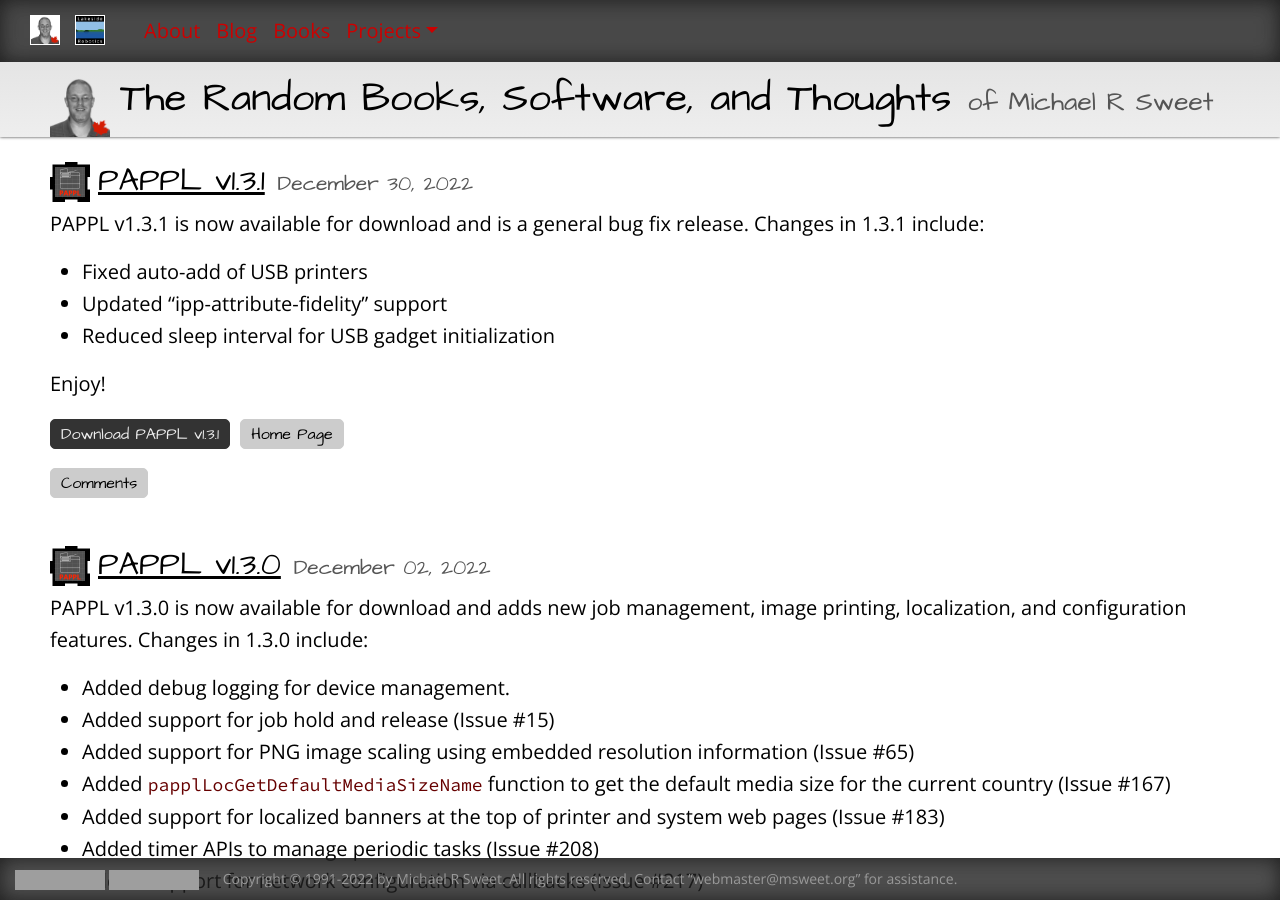
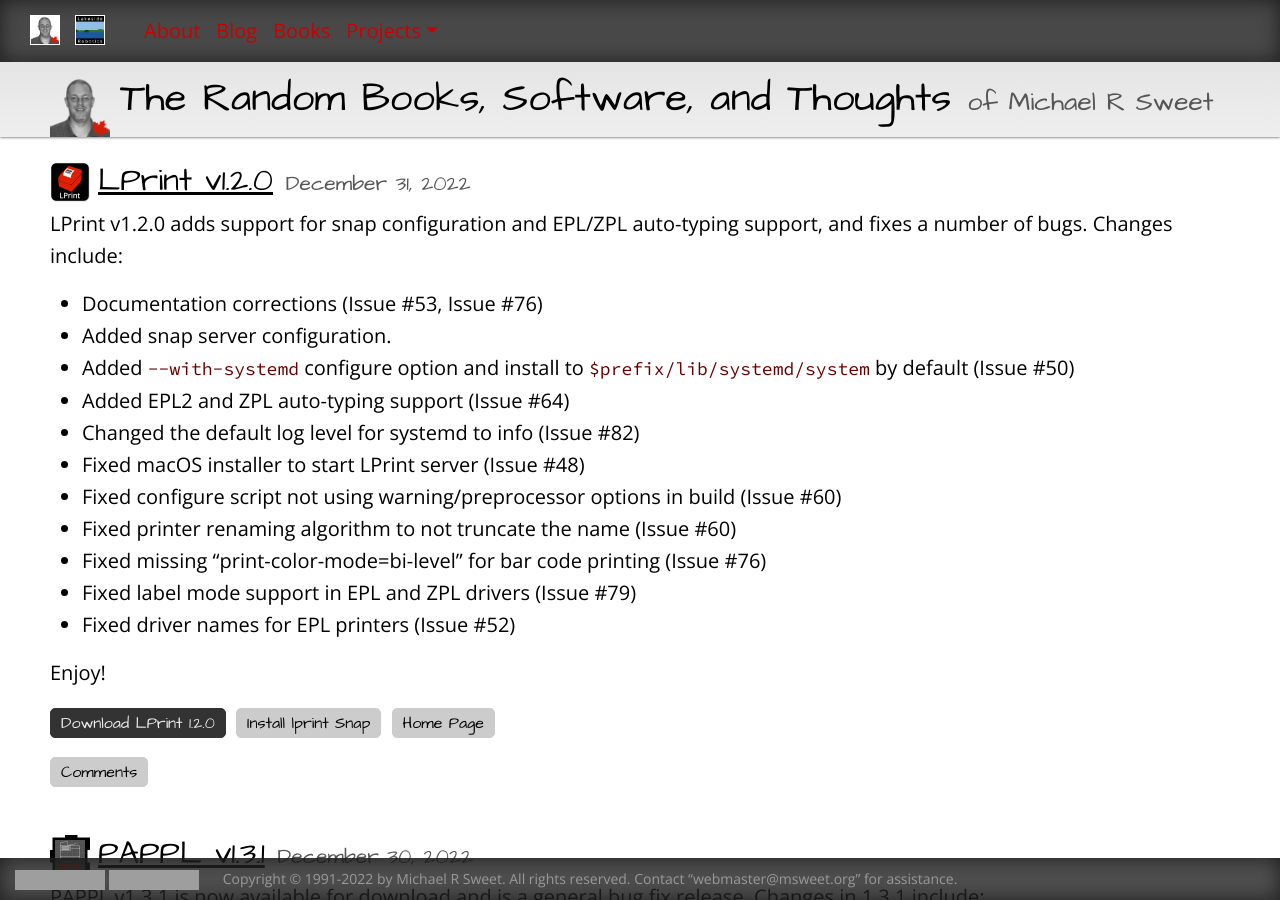
Before and after one commit to michaelrsweet/michaelrsweet.github.com, a Jekyll site: the page built from index.html, in a window 1280 px wide and 900 px high. Built offline with Jekyll 4.4.1, drawn with Linux system fonts in a browser that asks for light colours; some of the changed text lies outside the part shown; grey boxes are pictures that could not be loaded.

Commit message:
LPrint 1.2.0.

```diff
--- /dev/null
+++ b/_posts/2022-12-31-lprint-1.2.0.md
@@ -0,0 +1,32 @@
+---
+title: LPrint v1.2.0
+category: lprint
+layout: post
+permalink: /blog/:year-:month-:day-:title.html
+excerpt_separator: <!--more-->
+comments: true
+commentform: true
+---
+
+LPrint v1.2.0 adds support for snap configuration and EPL/ZPL auto-typing
+support, and fixes a number of bugs.  Changes include:
+
+- Documentation corrections (Issue #53, Issue #76)
+- Added snap server configuration.
+- Added `--with-systemd` configure option and install to
+ `$prefix/lib/systemd/system` by default (Issue #50)
+- Added EPL2 and ZPL auto-typing support (Issue #64)
+- Changed the default log level for systemd to info (Issue #82)
+- Fixed macOS installer to start LPrint server (Issue #48)
+- Fixed configure script not using warning/preprocessor options in build
+  (Issue #60)
+- Fixed printer renaming algorithm to not truncate the name (Issue #60)
+- Fixed missing "print-color-mode=bi-level" for bar code printing (Issue #76)
+- Fixed label mode support in EPL and ZPL drivers (Issue #79)
+- Fixed driver names for EPL printers (Issue #52)
+
+Enjoy!
+
+<a class="btn btn-primary" href="https://github.com/michaelrsweet/lprint/releases/tag/v1.2.0">Download LPrint 1.2.0</a>
+<a class="btn btn-default" href="https://snapcraft.io/lprint">Install lprint Snap</a>
+<a class="btn btn-default" href="/lprint/index.html">Home Page</a>
--- a/lprint/index.md
+++ b/lprint/index.md
@@ -2,7 +2,7 @@
 title: LPrint
 subtitle: A Label Printer Application
 author: Michael R Sweet
-copyright: Copyright © 2019-2021 by Michael R Sweet
+copyright: Copyright © 2019-2022 by Michael R Sweet
 project: lprint
 project_name: LPrint
 logo: lprint-160.png
--- a/lprint/lprint.md
+++ b/lprint/lprint.md
@@ -2,7 +2,7 @@
 title: LPrint Documentation
 subtitle: Documentation
 author: Michael R Sweet
-copyright: Copyright © 2019-2021 by Michael R Sweet
+copyright: Copyright © 2019-2022 by Michael R Sweet
 project: lprint
 project_name: LPrint
 logo: lprint-160.png
@@ -14,8 +14,8 @@
 LPrint Documentation
 ====================
 
-LPrint v1.1 - December 21, 2021
-Copyright 2019-2021 by Michael R Sweet
+LPrint v1.2 - December 22, 2022
+Copyright 2019-2022 by Michael R Sweet
 
 LPrint is licensed under the Apache License Version 2.0.  See the files
 "LICENSE" and "NOTICE" for more information.
@@ -69,10 +69,13 @@
 Installation
 ------------
 
-LPrint is published as a snap for Linux.  Run the following command to install
+LPrint is published as a snap for Linux.  Run the following commands to install
 it:
 
+    sudo snap install core         (if you haven't already done so)
     sudo snap install lprint
+    sudo snap connect lprint:raw-usb
+    sudo snap start lprint.lprint-server
 
 A package file is included with all source releases on Github for use on macOS
 10.14 and higher for both Intel and Apple Silicon.
@@ -255,7 +258,7 @@
 sub-commands:
 
     lprint add -d PRINTER -v DEVICE-URI -m DRIVER-NAME -o OPTION=VALUE ...
-    lprint modify -D PRINTER -o OPTION=VALUE ...
+    lprint modify -d PRINTER -o OPTION=VALUE ...
 
 In addition, you can configure the installed media and other printer settings
 using other "-o" options.  For example, the following command configures the
@@ -274,19 +277,37 @@
 The "server" sub-command runs a standalone spooler.  The following options
 control the server operation:
 
-- "-o listen-name=HOSTNAME": Sets the network hostname to resolve for listen
+- "-o admin-group=GROUP": Specifies a group to use for remote authentication.
+- "-o auth-service=SERVICE": Specifies a PAM service for remote authentication.
+- "-o listen-hostname=HOSTNAME": Sets the network hostname to resolve for listen
   addresses - "*" for the wildcard addresses.
-- "-o server-name=HOSTNAME": Sets the network hostname to advertise.
-- "-o server-port=NNN": Sets the network port number; the default is randomly
-  assigned.
-- "-o auth-service=SERVICE": Specifies a PAM service for remote authentication.
-- "-o admin-group=GROUP": Specifies a group to use for remote authentication.
-- "-o spool-directory=DIRECTORY": Specifies the directory to store print files.
 - "-o log-file=FILENAME": Specifies a log file.
 - "-o log-file=-": Specifies that log entries are written to the standard error.
 - "-o log-file=syslog": Specifies that log entries are sent to the system log.
 - "-o log-level=LEVEL": Specifies the log level - "debug", "info", "warn",
   "error", or "fatal".
+- "-o server-hostname=HOSTNAME": Sets the network hostname to advertise.
+- "-o server-name=DNS-SD-NAME": Sets the DNS-SD name to advertise.
+- "-o server-options=OPTION[,...,OPTION]": Sets server options:
+  - 'none': No options
+  - 'dnssd-host': Use the hostname in printer DNS-SD names
+  - 'no-multi-queue': Don't allow multiple queues
+  - 'raw-socket': Enable raw socket (JetDirect) support for all printers
+  - 'usb-printer': Enable the IPP-USB gadget for the default printer
+  - 'no-web-interface': Disable the web interface
+  - 'web-log': Enable web access of the log
+  - 'web-network': Enable web-based network configuration
+  - 'web-remote': Enable remote access for the web interface
+  - 'web-security': Enable web-based security configuration
+  - 'no-tls': Disable TLS (encryption) support
+- "-o server-port=NNN": Sets the network port number; the default is randomly
+  assigned.
+- "-o spool-directory=DIRECTORY": Specifies the directory to store print files.
+
+When using the LPrint snap you can set these options using the `snap set`
+command, for example:
+
+    sudo snap set lprint auth-service=other
 
 > *Note:* When you install the LPrint snap on Linux or the package on macOS, the
 > server is automatically run as root.  When you install from source, a
@@ -305,7 +326,7 @@
 `-o auth-service=SERVICE` option.  For example, to use the "cups" PAM service
 with LPrint, run:
 
-    lprint -o server-name=HOSTNAME -o server-port=NNN -o auth-service=cups
+    lprint server -o server-name=HOSTNAME -o server-port=NNN -o auth-service=cups
 
 By default, any user can authenticate web interface operations.  To restrict
 access to a particular UNIX group, use the `-o admin-group=GROUP` option as
```
Also changed, not shown: other parts of lprint/lprint.md (+1 -1 lines).
